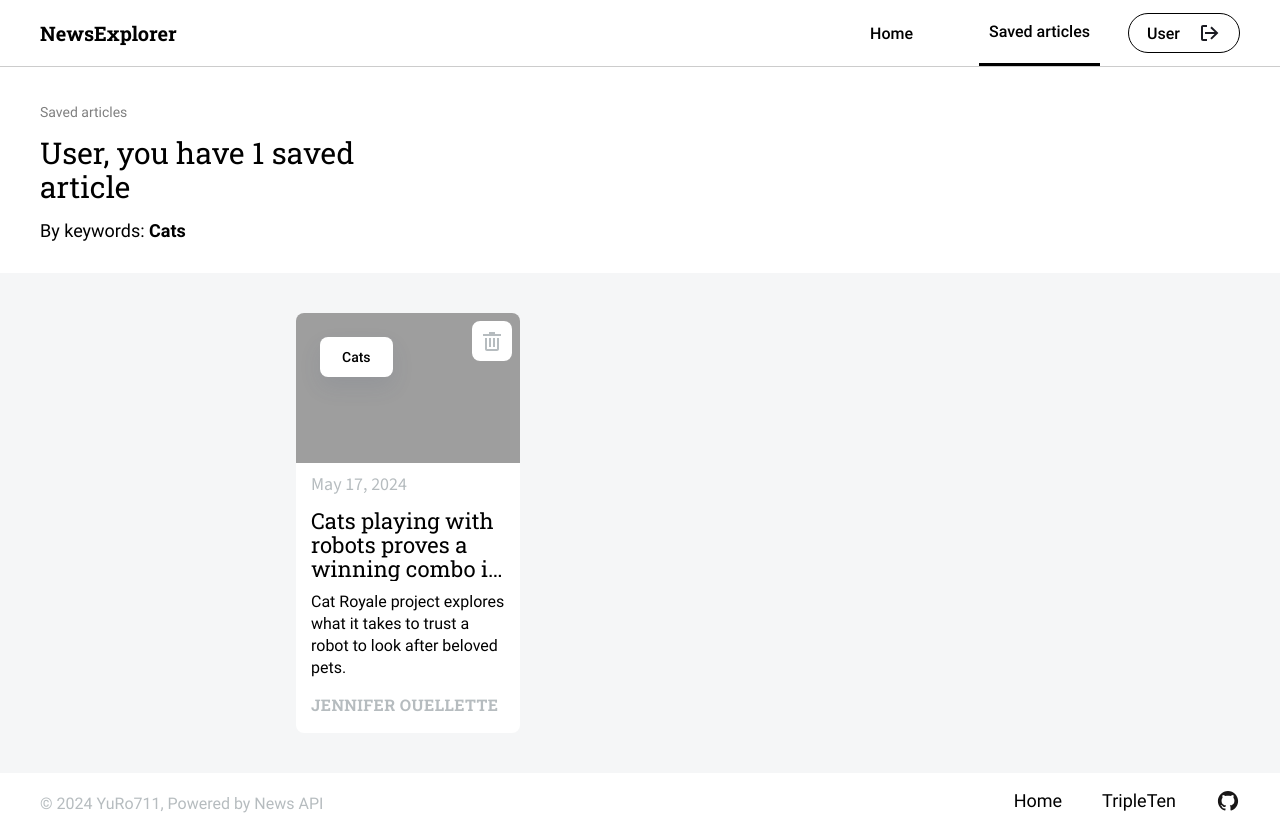
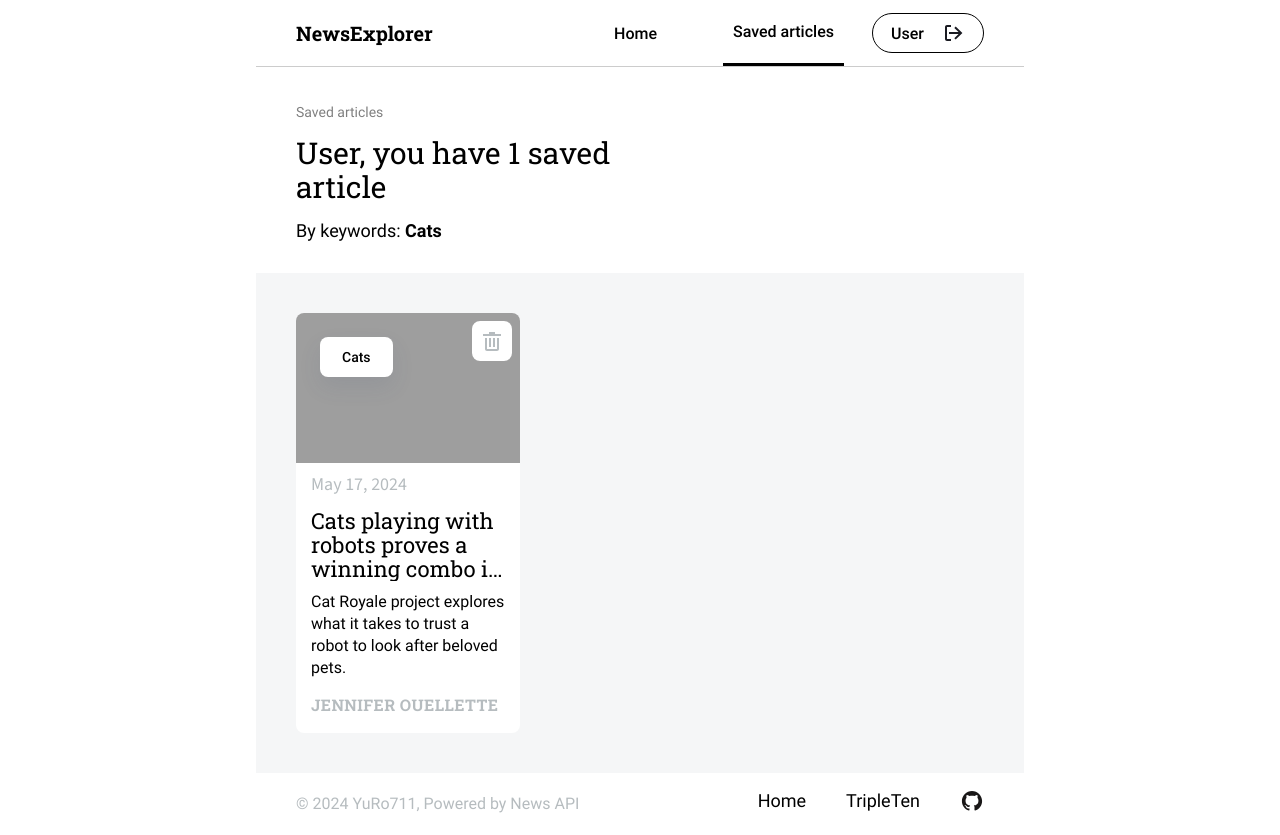
Before and after one commit to YuRo711/news-explorer-front, a React app: page /saved in a window 1280 px wide. Built offline with nearby package versions, Linux system fonts and the light colour scheme; grey boxes are pictures that could not be loaded; a web font is replaced by a local one.

Commit message:
resolutions

```diff
--- a/src/components/App/App.css
+++ b/src/components/App/App.css
@@ -1,7 +1,7 @@
 .page {
     position: relative;
-    max-width: 100vw;
     min-height: 100vh;
+    max-width: 1280px;
     display: flex;
     flex-direction: column;
 }
--- a/src/components/Header/Header.css
+++ b/src/components/Header/Header.css
@@ -1,7 +1,7 @@
 .header {
   position: absolute;
   z-index: 1;
-  width: 100vw;
+  width: 100%;
   height: 80px;
   display: flex;
   padding: 0 104px;
--- a/src/index.css
+++ b/src/index.css
@@ -4,4 +4,8 @@ body {
   margin: 0;
   -webkit-font-smoothing: antialiased;
   -moz-osx-font-smoothing: grayscale;
+  overflow-x: hidden;
+  max-width: 100%;
+  display: flex;
+  justify-content: center;
 }
```
